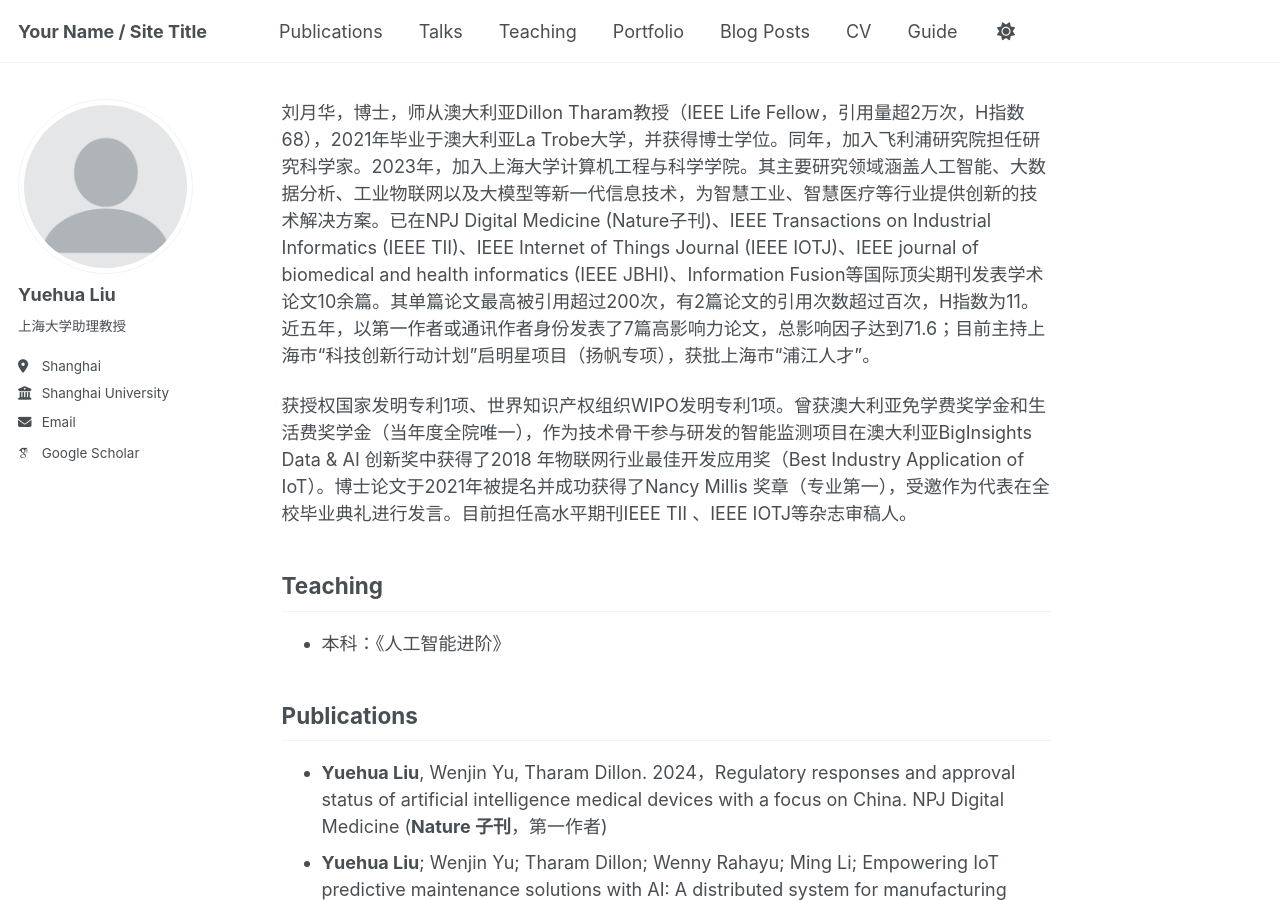
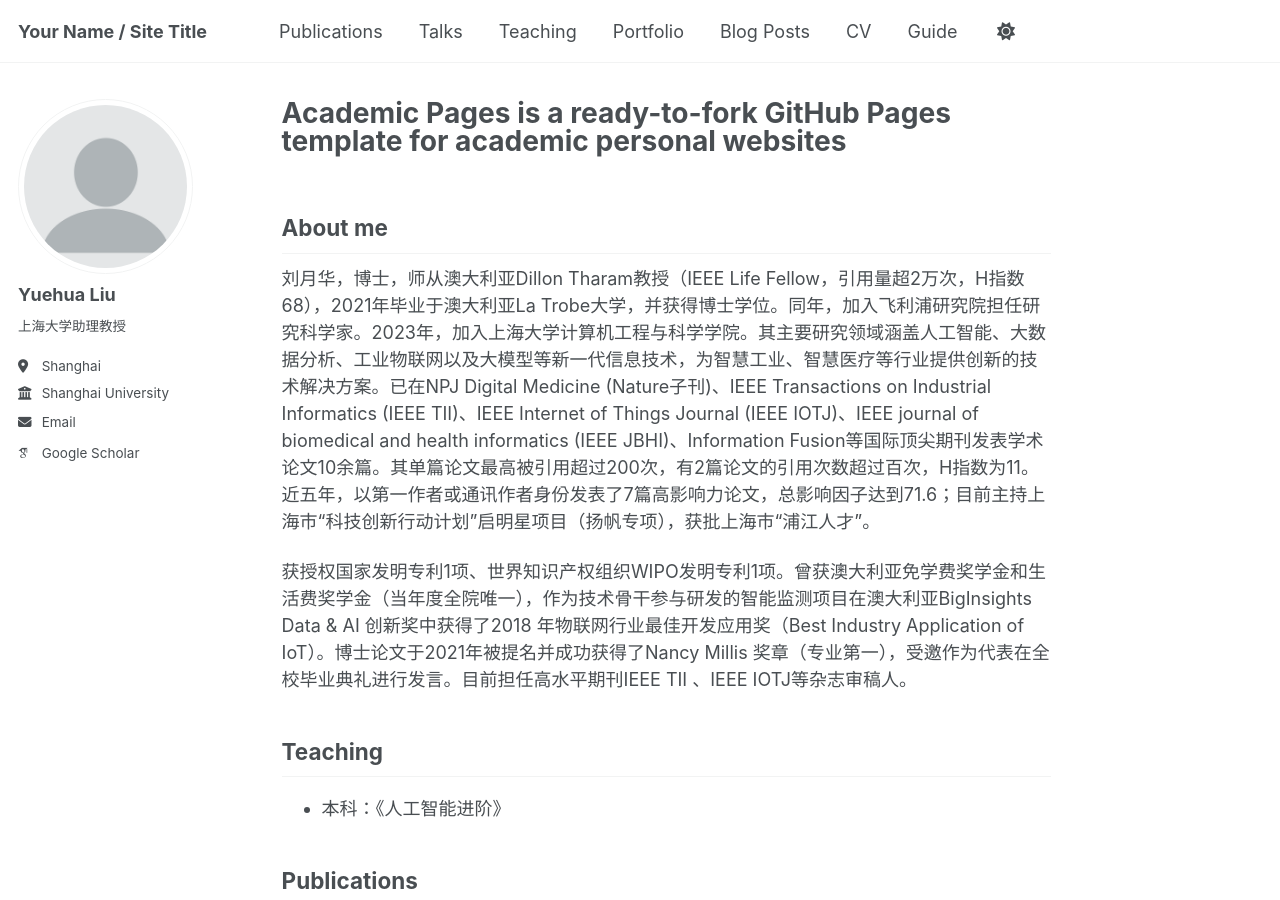
Before and after one commit to Wenjin0517/yuehualiu.github.io, a Jekyll site: the page built from _pages/about.md, in a window 1280 px wide and 900 px high. Built offline with Jekyll 4.4.1, drawn with Linux system fonts in a browser that asks for light colours; some web fonts are replaced; our own code applies the rules of GitHub Pages for plain Markdown files.

Commit message:
Update about.md

```diff
--- a/_pages/about.md
+++ b/_pages/about.md
@@ -1,3 +1,13 @@
+---
+permalink: /
+title: "Academic Pages is a ready-to-fork GitHub Pages template for academic personal websites"
+author_profile: true
+redirect_from:
+  - /about/
+  - /about.html
+---
+
+## About me
 刘月华，博士，师从澳大利亚Dillon Tharam教授（IEEE Life Fellow，引用量超2万次，H指数68），2021年毕业于澳大利亚La Trobe大学，并获得博士学位。同年，加入飞利浦研究院担任研究科学家。2023年，加入上海大学计算机工程与科学学院。其主要研究领域涵盖人工智能、大数据分析、工业物联网以及大模型等新一代信息技术，为智慧工业、智慧医疗等行业提供创新的技术解决方案。已在NPJ Digital Medicine (Nature子刊)、IEEE Transactions on Industrial Informatics (IEEE TII)、IEEE Internet of Things Journal (IEEE IOTJ)、IEEE journal of biomedical and health informatics (IEEE JBHI)、Information Fusion等国际顶尖期刊发表学术论文10余篇。其单篇论文最高被引用超过200次，有2篇论文的引用次数超过百次，H指数为11。近五年，以第一作者或通讯作者身份发表了7篇高影响力论文，总影响因子达到71.6；目前主持上海市“科技创新行动计划”启明星项目（扬帆专项），获批上海市“浦江人才”。
 
 获授权国家发明专利1项、世界知识产权组织WIPO发明专利1项。曾获澳大利亚免学费奖学金和生活费奖学金（当年度全院唯一），作为技术骨干参与研发的智能监测项目在澳大利亚BigInsights Data & AI 创新奖中获得了2018 年物联网行业最佳开发应用奖（Best Industry Application of IoT）。博士论文于2021年被提名并成功获得了Nancy Millis 奖章（专业第一），受邀作为代表在全校毕业典礼进行发言。目前担任高水平期刊IEEE TII 、IEEE IOTJ等杂志审稿人。
```
